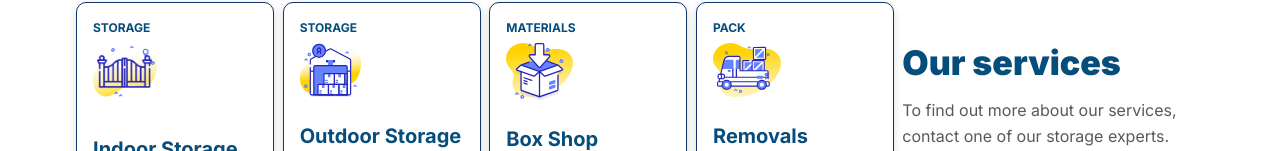
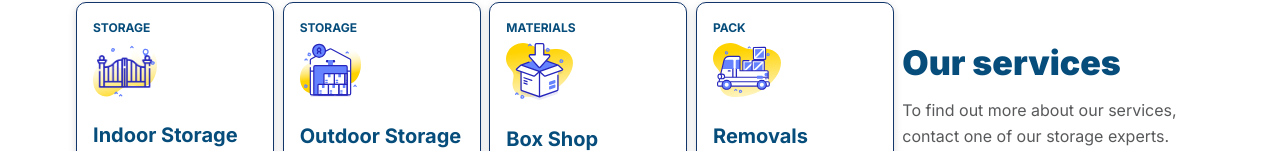
Before and after one commit to sarmad-321/AWS-Amp, a React (Create React App) app: page / in a window 1280 px wide. Shown: the part 649-800 px from the top of the page. Built offline with nearby package versions, Linux system fonts and the light colour scheme.

Commit message:
Indoor Storage

```diff
--- a/src/components/Card/CardCV.js
+++ b/src/components/Card/CardCV.js
@@ -119,9 +119,8 @@ const useStyles = makeStyles((theme) => ({
 export const CardCV = (props) => {
     const { height, width } = useWindowDimensions();
 
-    const history = useHistory();
-    const classes = useStyles(props);
-
+   const history = useHistory();
+   const classes = useStyles(props);
    const handleButton = (href, label) => {
        console.log('sdsddfsd')
 
@@ -148,7 +147,6 @@ export const CardCV = (props) => {
                     component="h2"
                     gutterBottom
         >
-
                     {props.children}
                 </Typography>
                 <Typography className={classes.pos}>
@@ -174,9 +172,10 @@ export const CardCV = (props) => {
                 <img
                     src={props.img}
                       className={classes.icon}
-                                                />
+                />
                 <Typography
                     className={classes.title}
+                    style={{marginTop: props.marginTop}}
                     variant="h5"
                     component="h2"
                     gutterBottom
--- a/src/components/Header/NewTopHeader.js
+++ b/src/components/Header/NewTopHeader.js
@@ -91,7 +91,7 @@ export default function NewTopHeader({
 
 	const displayDesktop = (handleSelectedChange) => {
 		return (
-			<Container style={{ zIndex: 4 }}>
+			<Container className='hello' style={{ zIndex: 4 }}>
 				<Toolbar className={toolbar} disableGutters>
 					<Grid container alignItems="center">
 						<Grid item xs={2} lg={2}>
--- a/src/pages/Home/components/homeServices/ServiceCard.js
+++ b/src/pages/Home/components/homeServices/ServiceCard.js
@@ -44,6 +44,7 @@ export const ServiceCard = () => {
                                 img={item.img}
                                 key={key}
                                 href={item.href}
+                                marginTop={item.margnTop}
                             >
                                 {item.childText}
                             </CardCV>
@@ -81,7 +82,8 @@ const data = [
         bottomText: "We offer individual internal smart entry units",
         buttonText: "Explore",
         label: "Business",
-		href: "/quote",
+        href: "/quote",
+        margnTop:'2px'
     },
     {
         bgColor: "white",
--- a/src/pages/officeContact/OfficeContact.js
+++ b/src/pages/officeContact/OfficeContact.js
@@ -1,4 +1,4 @@
-import { makeStyles, Typography , Grid,Button} from "@material-ui/core";
+import { makeStyles, Typography , Grid,Button ,Container,} from "@material-ui/core";
 import React from "react";
 import { useState, useEffect } from 'react';
 import building from "../../assets/images/building.svg";
@@ -106,7 +106,7 @@ export const OfficeContact = (props) => {
 
   }
   return (
-    <div>
+    <Container>
       <Grid container spacing={1} sm={12} md={12} lg={12} spacing-sm-2 className={classes.OfficeContainer}>
 
         {/* <Grid item className={classes.labelOn}>
@@ -276,7 +276,7 @@ export const OfficeContact = (props) => {
         </Grid>
 
      </Grid>
-   </div>
+   </Container>
   );
 };
 
```
